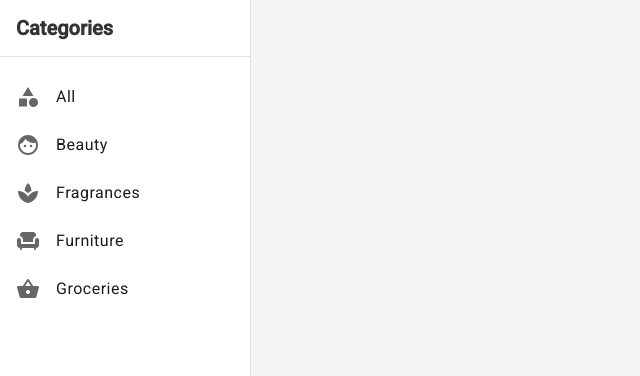
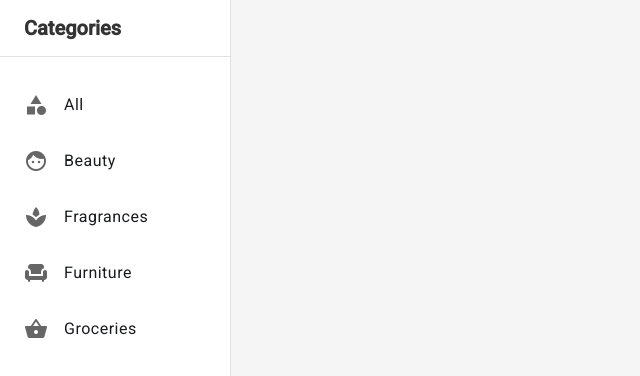
Before and after one commit to lucjdo/drvn-challenge, an Angular app: page / in a window 1280 px wide. Shown: the top 376 px of the page, without its empty margins (0-640 px from the left). Built offline with nearby package versions, Linux system fonts and the light colour scheme.

Commit message:
Handle sidebar styles

```diff
--- a/src/app/components/sidebar/sidebar.component.scss
+++ b/src/app/components/sidebar/sidebar.component.scss
@@ -1,5 +1,5 @@
 .sidebar {
-  width: 250px;
+  width: 230px;
   height: 100%;
   background-color: #ffffff;
   border-right: 1px solid #e0e0e0;
@@ -13,11 +13,16 @@
       margin: 0;
       font-size: 1.25rem;
       color: #333;
+      margin-left: 0.5rem;
     }
   }
 
   &__list {
-    padding-top: 1rem;
+    padding: 1rem 0.5rem;
+
+    a {
+      margin-top: 0.5rem;
+    }
   }
 
   &__item {
```
